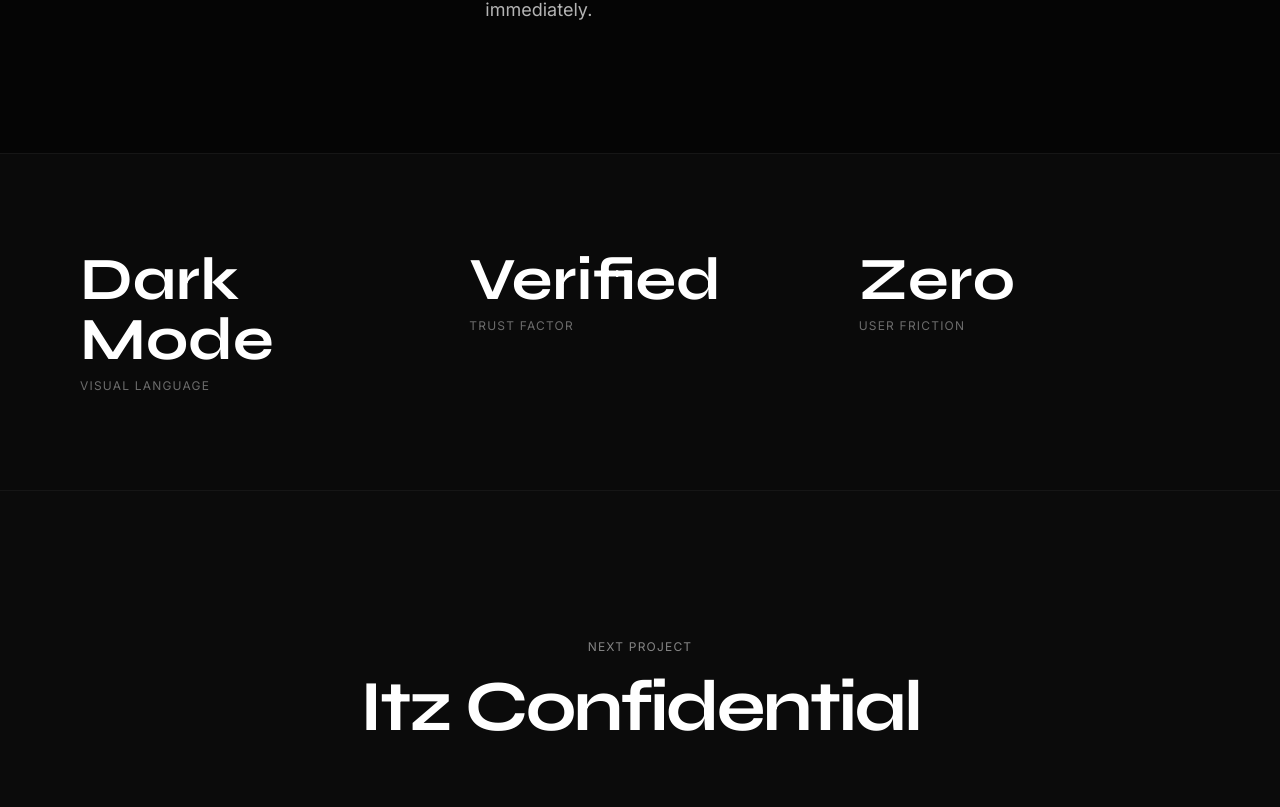
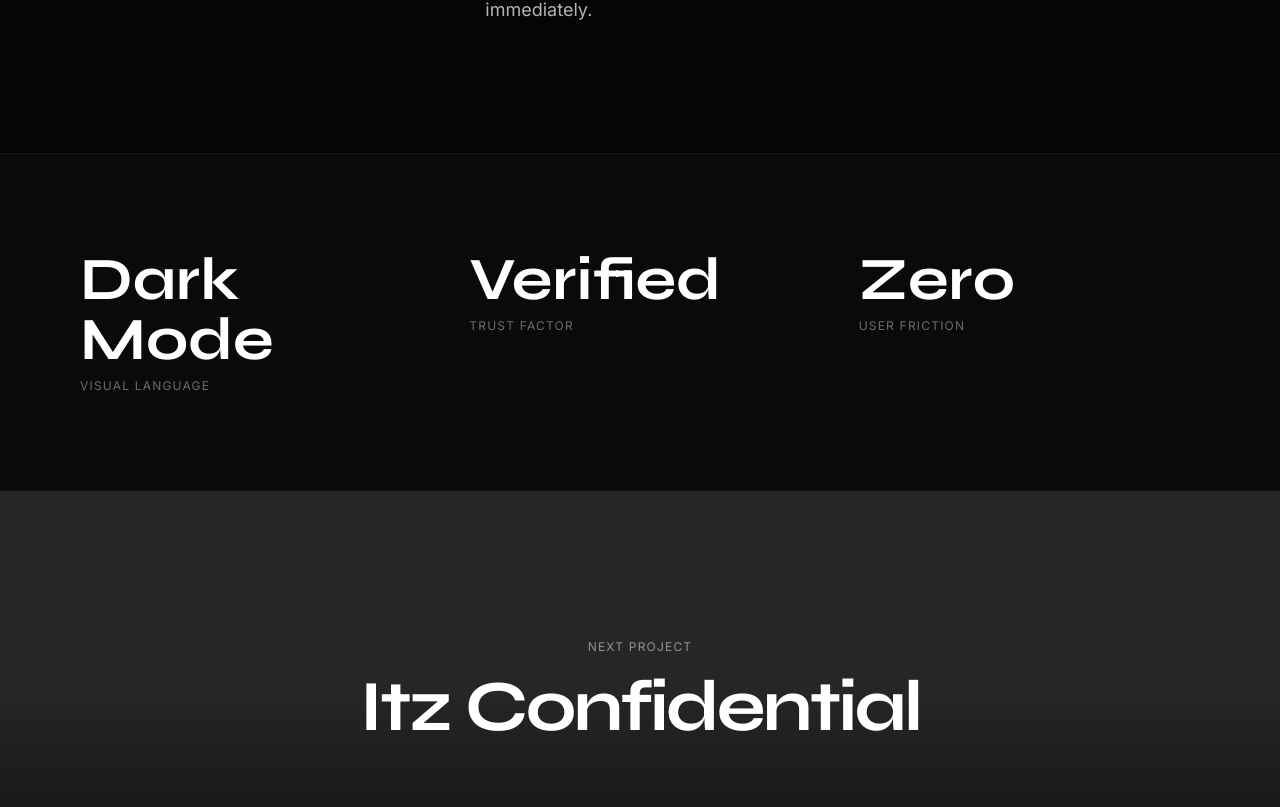
Before and after one commit to Adityaraj0421/portfolio.website, a Next.js app: page /work/claussal-ai in a window 1280 px wide. Shown: the part 1222-2029 px from the top of the page. Built offline with nearby package versions, Linux system fonts and the light colour scheme.

Commit message:
Enhance UX: Add scale-out reveal for next project

```diff
--- a/src/app/work/[id]/page.tsx
+++ b/src/app/work/[id]/page.tsx
@@ -204,8 +204,12 @@ export default function CaseStudyPage() {
 
             {/* Next Project Footer */}
             <Link href={`/work/${project.next}`} className="group block relative w-full h-[50vh] overflow-hidden border-b border-white/5">
-                <div className="absolute inset-0 bg-neutral-900 transition-transform duration-700 group-hover:scale-105" />
-                <div className="absolute inset-0 bg-black/50 group-hover:bg-black/40 transition-colors duration-500" />
+                <div className="absolute inset-0 bg-neutral-900 overflow-hidden">
+                    <div className="w-full h-full bg-neutral-800 transition-transform duration-[1.5s] ease-out group-hover:scale-105 origin-center">
+                        {/* Placeholder for future image, currently abstract color */}
+                        <div className="w-full h-full bg-gradient-to-t from-black via-transparent to-transparent opacity-60" />
+                    </div>
+                </div>
 
                 <div className="absolute inset-0 flex flex-col items-center justify-center z-10">
                     <span className="font-inter text-xs text-white/50 uppercase tracking-widest mb-4">Next Project</span>
```
